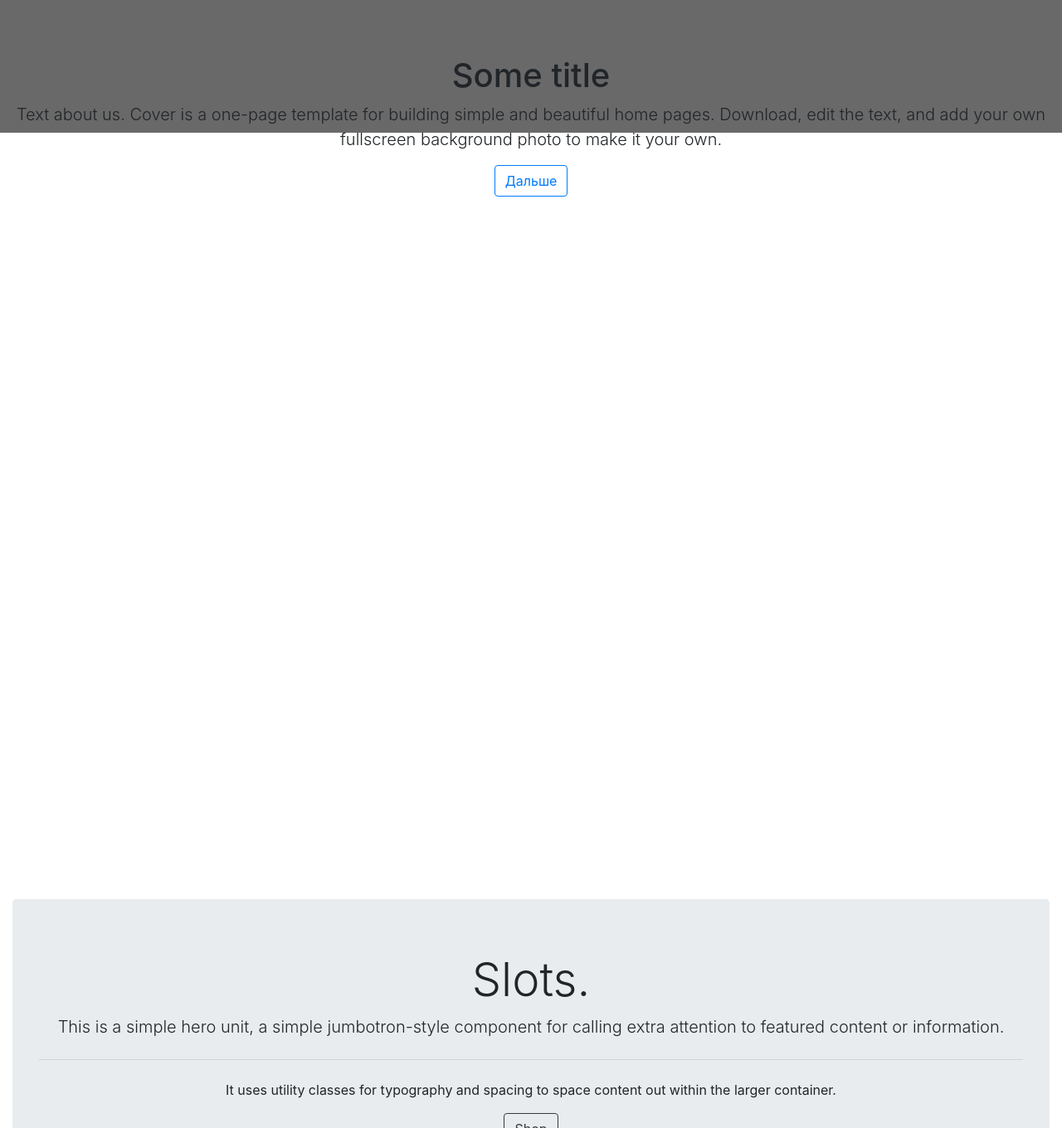
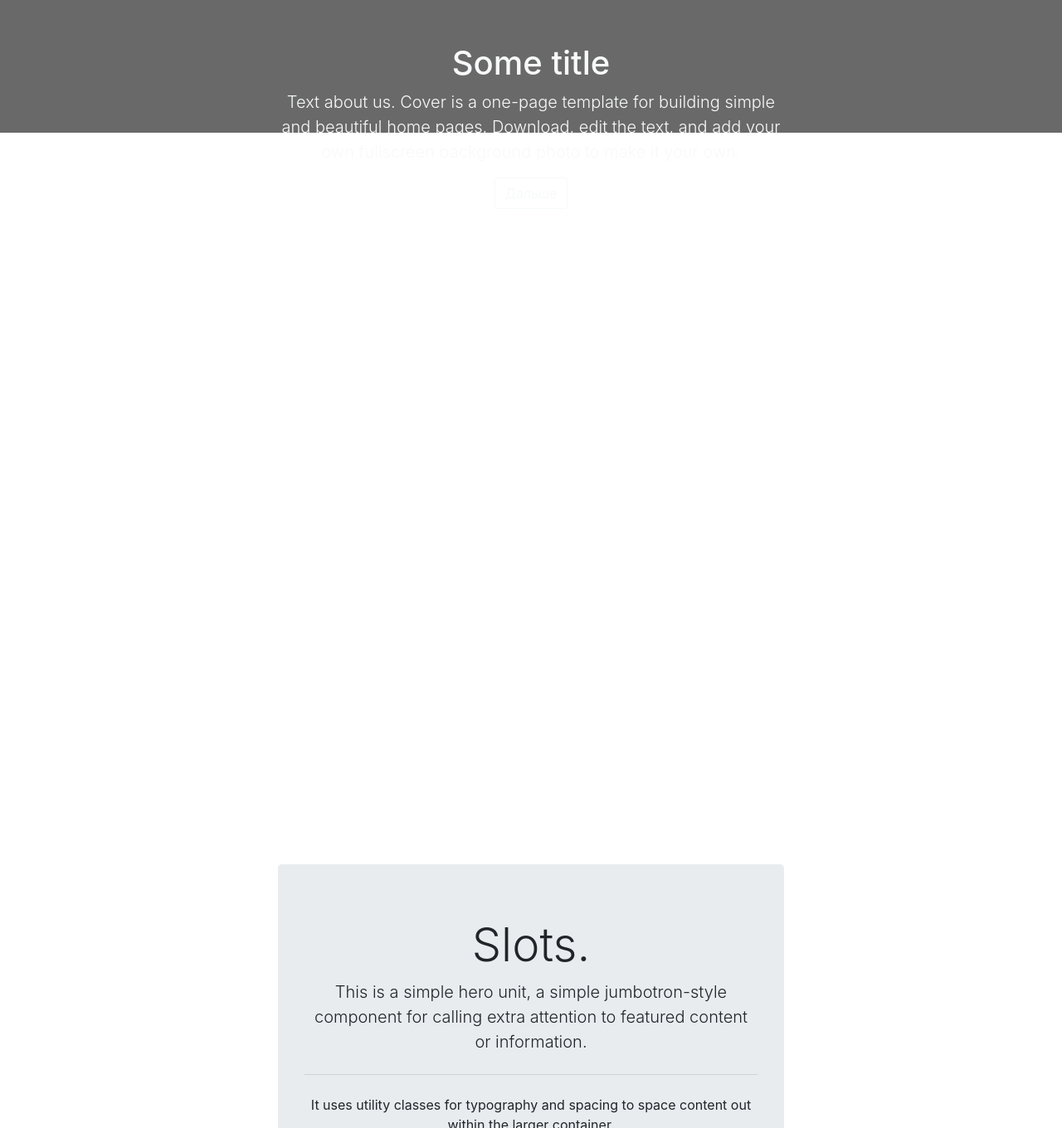
Before and after one commit to mamat14/pets.github.io, a website with bundled scripts: page index.html in a window 1280 px wide. Shown: the part 1440-2800 px from the top of the page at 83% size. Built offline with nearby package versions, Linux system fonts and the light colour scheme.

Commit message:
column width change

```diff
--- a/index.html
+++ b/index.html
@@ -40,8 +40,8 @@
 </header>
 
 <main role="main" class="container-fluid">
-    <section class="vh-100 row align-items-center" id="idea">
-        <div class="col">
+    <section class="vh-100 row align-items-center justify-content-center" id="idea">
+        <div class="col-md-6">
             <div class="jumbotron">
                 <h1 class="display-4">Slots.</h1>
                 <p class="lead">This is a simple hero unit, a simple jumbotron-style component for calling extra attention to featured content or information.</p>
@@ -53,14 +53,14 @@
     </section>
     <div style="height: 50vh"></div>
 
-    <section class="vh-100 row align-items-center" id="slots">
-        <div class="col">
+    <section class="vh-100 row align-items-center justify-content-center" id="slots">
+        <div class="col-md-6 text-light">
             <h1 class="cover-heading">Some title</h1>
             <p class="lead">Text about us. Cover is a one-page template for building simple and beautiful home pages.
                 Download, edit the
                 text, and add your own fullscreen background photo to make it your own.</p>
             <p class="lead">
-                <a href="#screen3" class="btn btn-outline-primary">
+                <a href="#screen3" class="btn btn-outline-light">
                     Дальше
                 </a>
             </p>
@@ -69,14 +69,14 @@
 
     <div style="height: 40vh"></div>
 
-    <section class="vh-100 row align-items-center" id="screen3">
-        <div class="col">
+    <section class="vh-100 row align-items-center justify-content-center" id="screen3">
+        <div class="col-md-6">
             <div class="jumbotron">
                 <h1 class="display-4">Slots.</h1>
                 <p class="lead">This is a simple hero unit, a simple jumbotron-style component for calling extra attention to featured content or information.</p>
                 <hr class="my-4">
                 <p>It uses utility classes for typography and spacing to space content out within the larger container.</p>
-                <a href="#" class="btn btn-outline-dark">Shop</a>
+                <a href="#idea" class="btn btn-outline-dark">Shop</a>
             </div>
         </div>
     </section>
```
